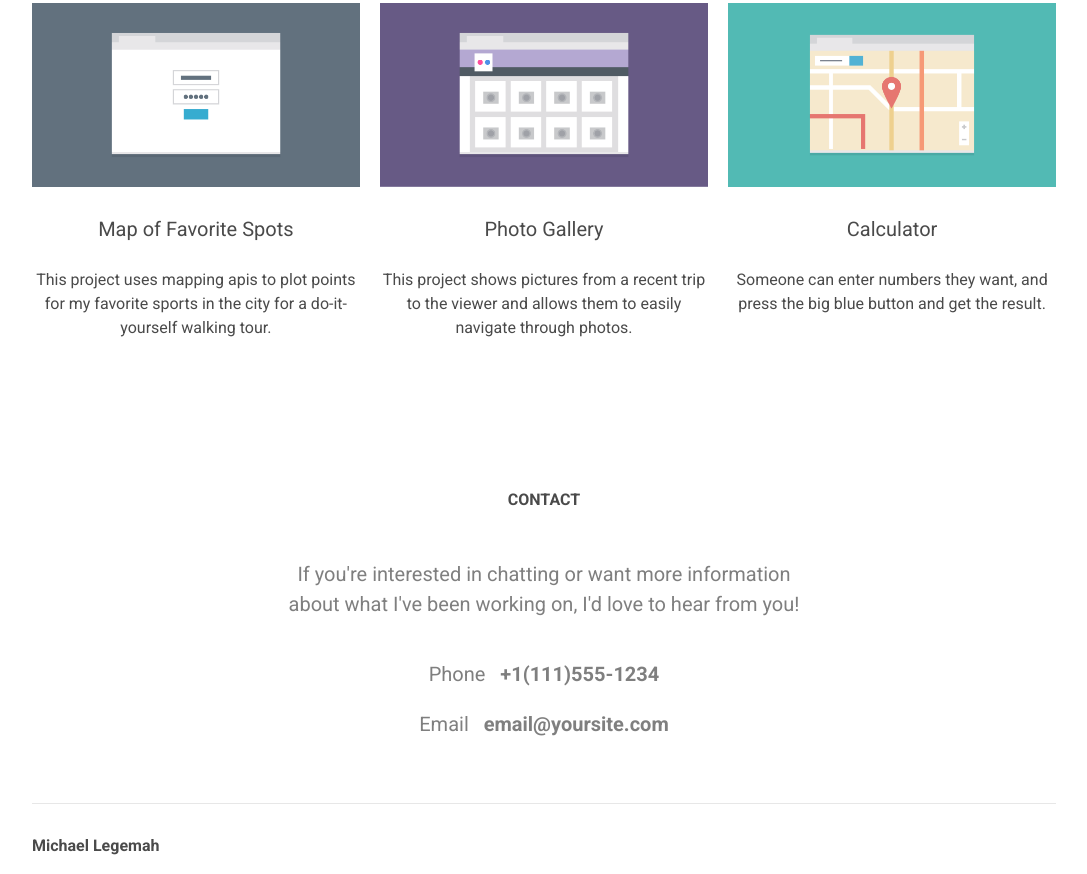
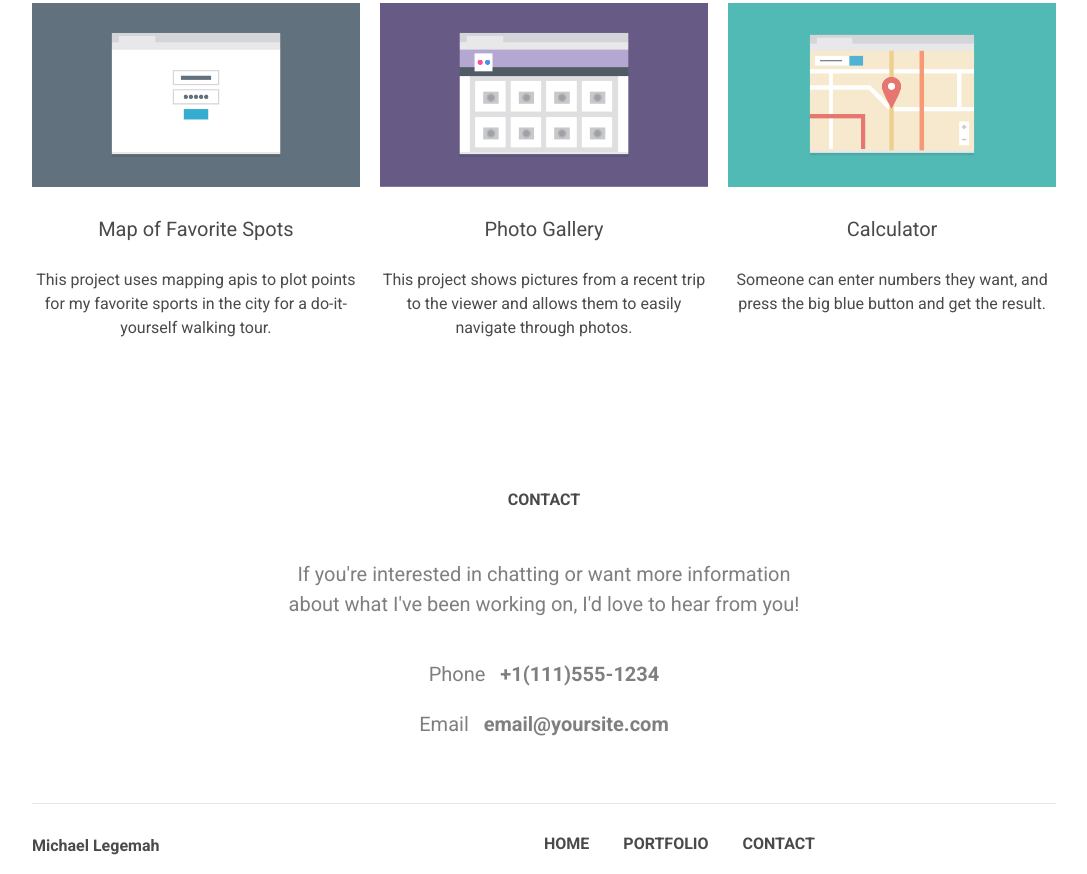
Before and after one commit to MikeLegemah5799/Project_2, a plain HTML site: page index.html in a window 1280 px wide. Shown: the part 901-1775 px from the top of the page, without its empty margins (96-1183 px from the left). Drawn offline with Linux system fonts and the light colour scheme.

Commit message:
Added in margin

```diff
--- a/index.html
+++ b/index.html
@@ -86,6 +86,13 @@
             <div class="back-top">
                 <a href="#top">Back To Top</a>
             </div><!--end of back-top-->
+            <nav class="footer-nav">
+                <ul>
+                    <li><a href="#">Home</a></li>
+                    <li><a href="#">Portfolio</a></li>
+                    <li><a href="#">Contact</a></li>
+                </ul>
+            </nav>
         </footer>
 
     </body>
--- a/stylesheets/style.css
+++ b/stylesheets/style.css
@@ -42,7 +42,7 @@ p{
     text-decoration: none;
     text-transform: uppercase;
     font-weight: bold;
-    color: #4A4A4A
+    color: #4A4A4A;
 }
 
 /***************************************************Content*************************************************************/
@@ -149,6 +149,9 @@ footer{
     margin-top: 32px;
 }
 
+.footer-nav{
+    display: none;
+}
 .back-top a{
     text-decoration: none;
     text-transform: uppercase;
@@ -208,6 +211,23 @@ footer{
     .back-top{
         display: none;
     }
+    .footer-nav{
+        display: block;
+    }
+    .footer-nav ul{
+        margin-top: 30px;
+    }
+    .footer-nav ul li{
+        margin-bottom: 0;
+        display: inline-block;
+        margin-right: 30px;
+    }
+    .footer-nav ul li a{
+        text-decoration: none;
+        text-transform: uppercase;
+        font-weight: bold;
+        color: #4A4A4A;
+    }
 }/*end of tablets*/
 
 /*Desktop*/
```
